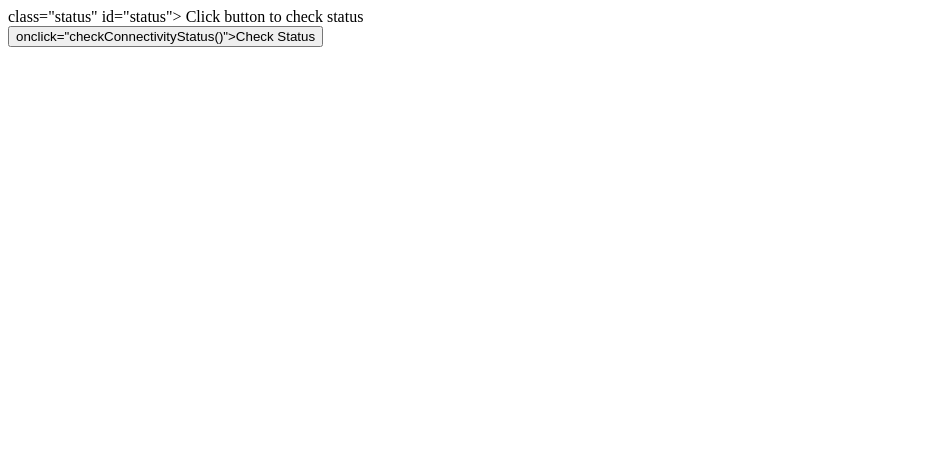
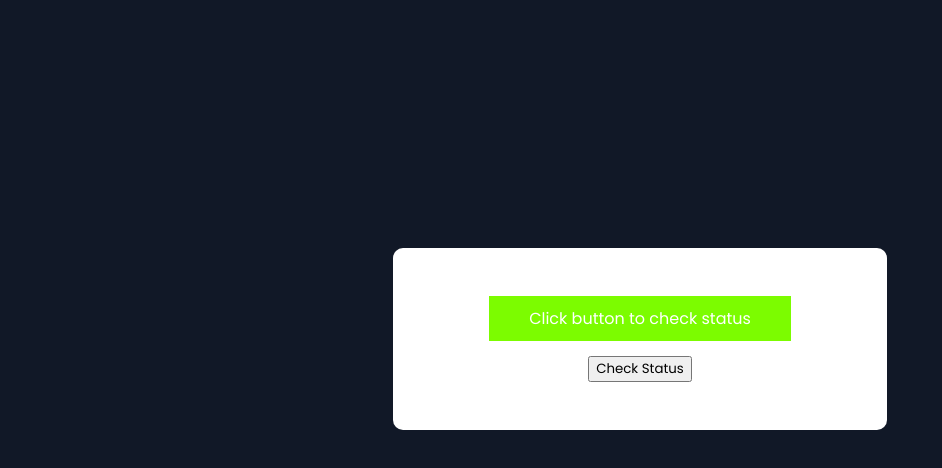
Before and after one commit to Jeevan1310/js-connectivity-checker, a plain HTML site: page index.html in a window 1280 px wide. Shown: the whole page, without its empty margins (0-942 px from the left). Drawn offline with Linux system fonts and the light colour scheme.

Commit message:
added css

```diff
--- a/index.html
+++ b/index.html
@@ -10,16 +10,16 @@
     <link rel="preconnect" href="https://fonts.googleapis.com">
     <link rel="preconnect" href="https://fonts.gstatic.com" crossorigin>
     <link href="https://fonts.googleapis.com/css2?family=Poppins&display=swap" rel="stylesheet">
-
-    <title>Internet Connectivity Detector using JavaScript - @code.scientist x @codingtorque</title>
+    <link href="style.css" rel="stylesheet">
+    <title>Internet Connectivity Detector using JavaScript </title>
 </head>
 
 <body>
     <div class="container">
-        <div> class="status" id="status">
+        <div class="status" id="status">
             Click button to check status
         </div>
-        <button> onclick="checkConnectivityStatus()">Check Status</button>
+        <button onclick="checkConnectivityStatus()"> Check Status</button>
     </div>
 
 </body>
--- /dev/null
+++ b/style.css
@@ -0,0 +1,34 @@
+* {
+    font-family: 'Poppins', sans-serif;
+}
+
+body {
+    background-color: #111827;
+    color: white;
+    display: flex;
+    align-items: center;
+    justify-content: center;
+    padding-top: 15rem;
+}
+
+.container {
+    background: white;
+    border-radius: 10px;
+    padding: 3rem 6rem;
+    display: flex;
+    flex-direction: column;
+    align-items: center;
+    justify-content: center;
+}
+
+.status {
+    padding: 10px 40px;
+    background: lawngreen;
+    display: flex;
+    justify-content: center;
+    align-items: center;
+}
+
+button {
+    margin-top: 15px;
+}
```
